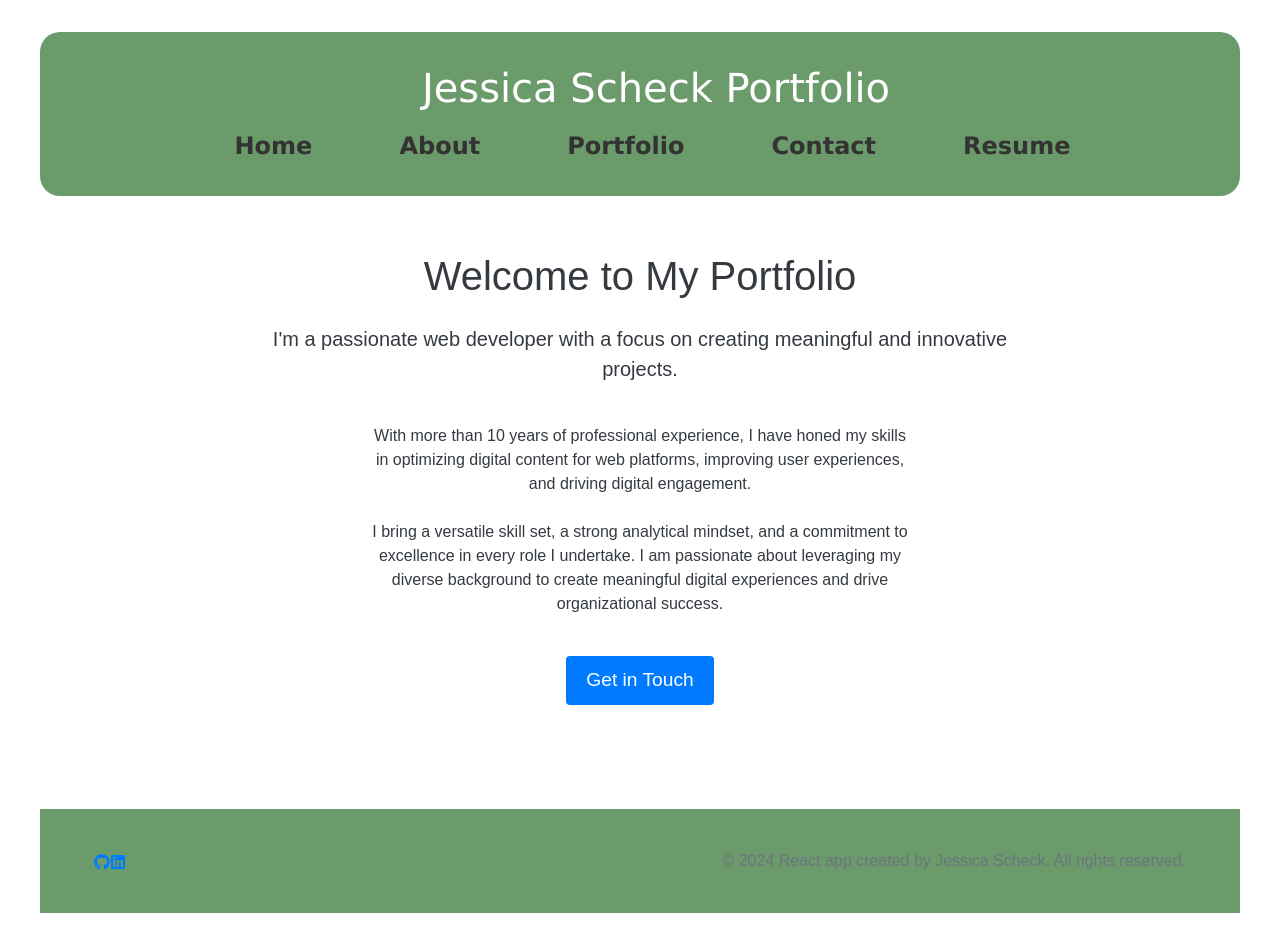
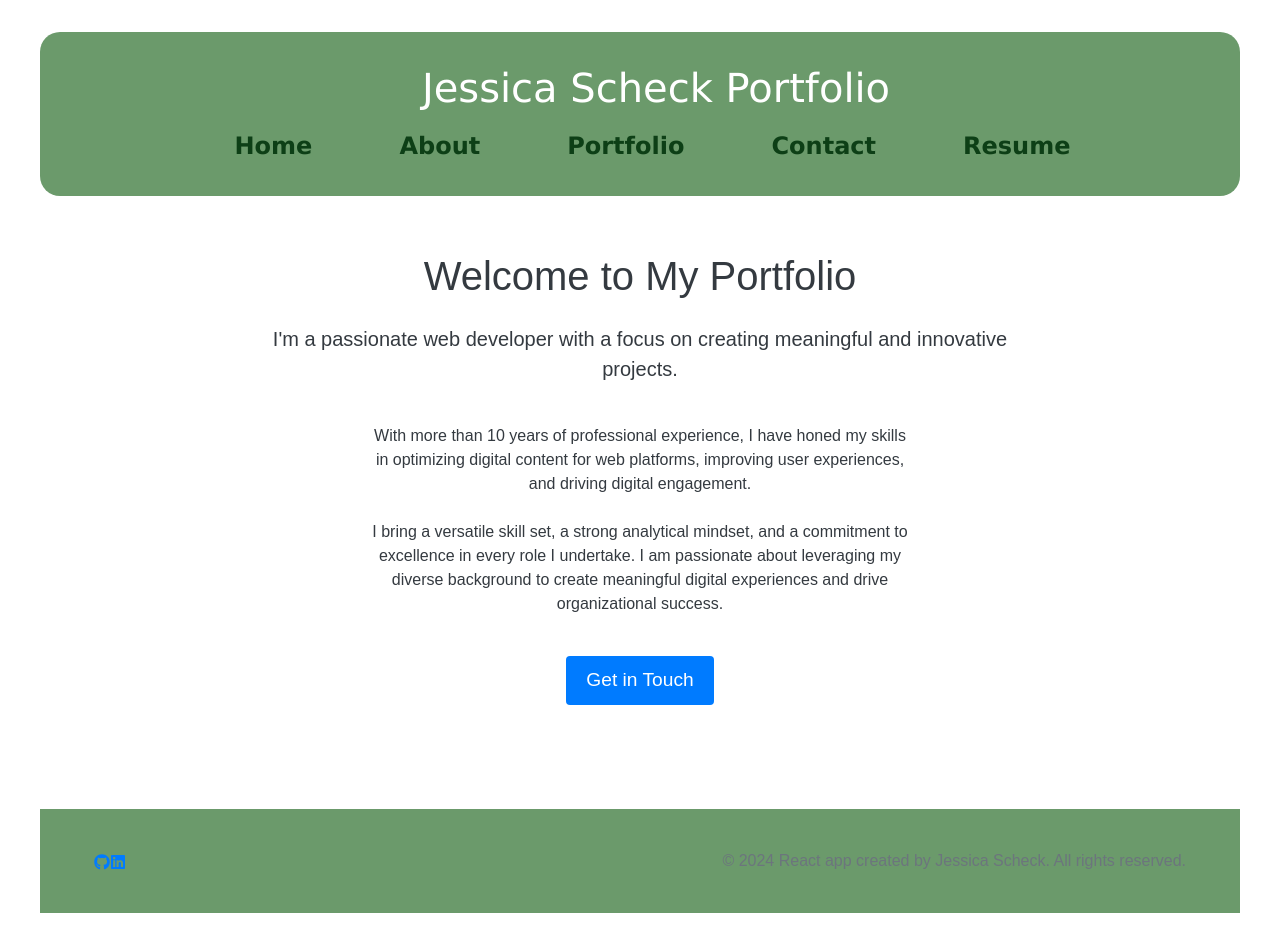
Before and after one commit to Jessmica11/react-portfolio, a React (Vite) app: page / in a window 1280 px wide. Built offline with nearby package versions, Linux system fonts and the light colour scheme; the HTML template or start-up script is replaced by a standard one.

Commit message:
text color update for footer, links:

```diff
--- a/src/components/Footer/Footer.css
+++ b/src/components/Footer/Footer.css
@@ -1,6 +1,6 @@
 footer {
     background-color: #9ebd9e;
-    color: #343a40;
+    color: #fff;
     padding: 20px 0;
     margin-top: 50px;
 }
--- a/src/components/Nav/Nav.css
+++ b/src/components/Nav/Nav.css
@@ -23,8 +23,7 @@ nav {
 }
 
 .nav-list a {
-    color: #333;
-    /* Default color for visibility */
+    color: #0D3F16;
     text-decoration: none;
     padding: 10px 20px;
     transition: color 0.3s;
@@ -34,8 +33,7 @@ nav {
 .nav-list a:hover,
 .nav-list a:focus,
 .nav-list a.active {
-    color: #6b9a6b;
-    /* Dark green for hover/focus/active */
+    color: #fff;
     font-weight: bold;
 }
 
```
